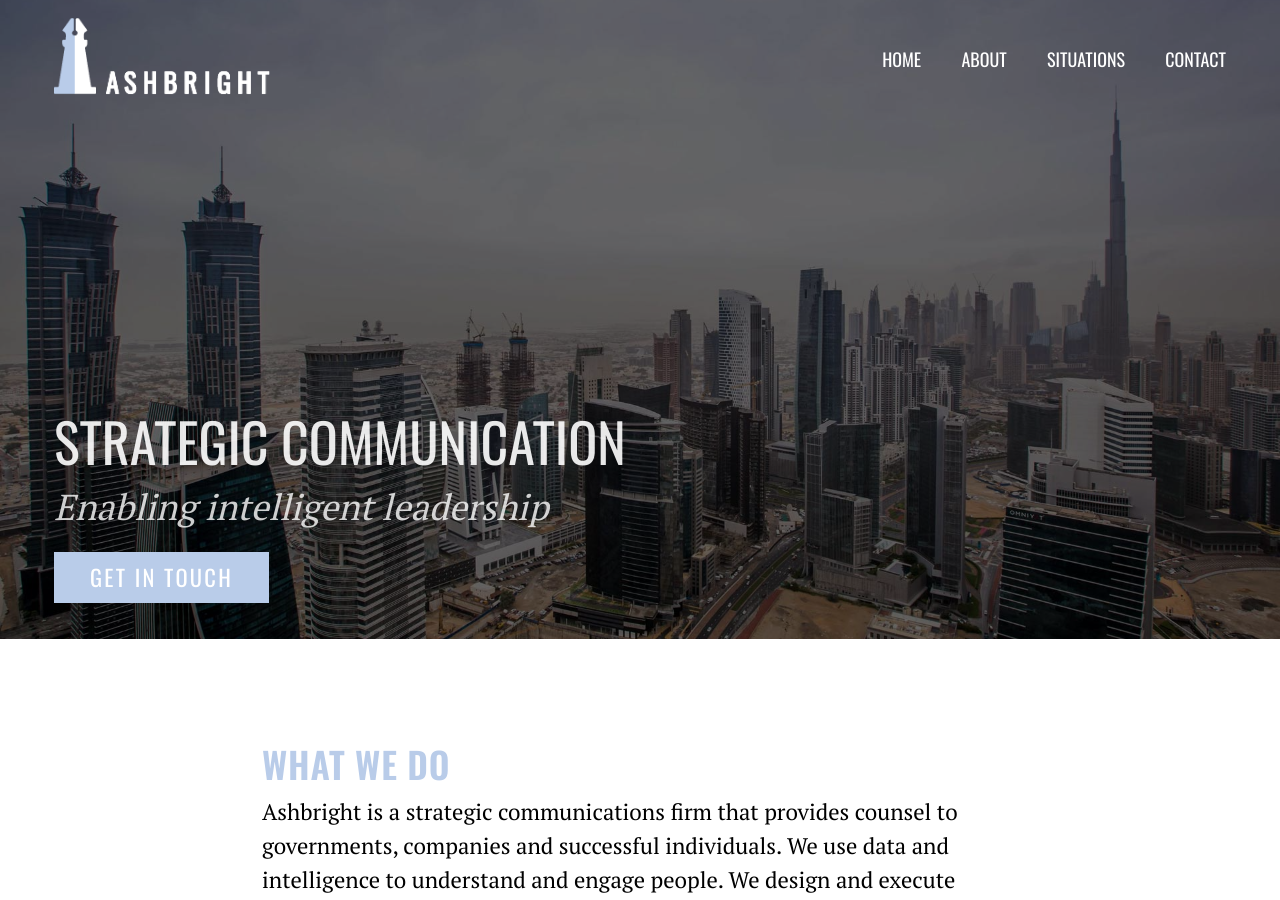
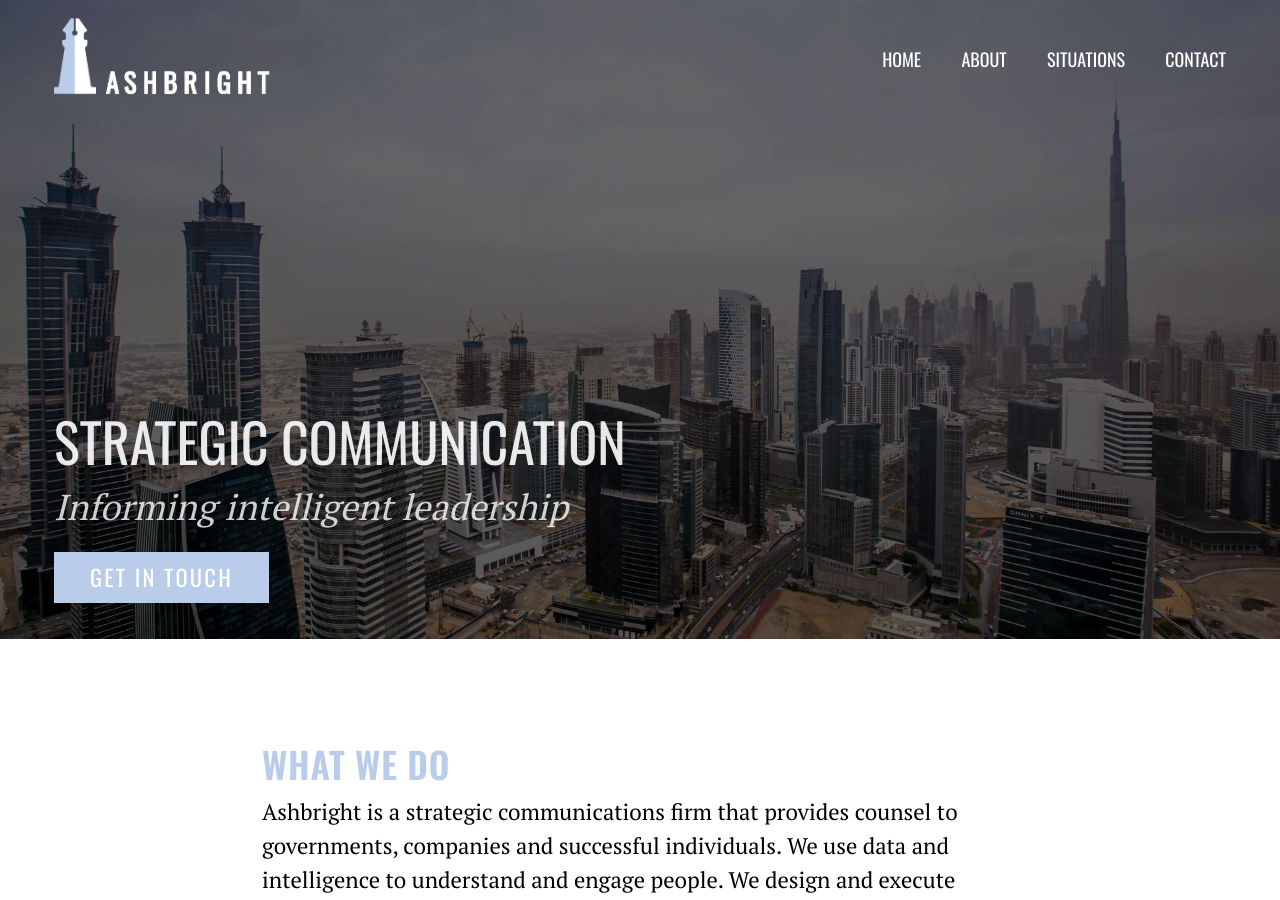
Before and after one commit to wearethoughtfox/ashbright, a Jekyll site: the page built from index.html, in a window 1280 px wide and 900 px high. Built offline with Jekyll 4.4.1, drawn with Linux system fonts in a browser that asks for light colours.

Commit message:
Tweak to title.

```diff
--- a/index.html
+++ b/index.html
@@ -22,7 +22,7 @@ description: Strategic communication
 
       <div class="mt4 mt6-ns mt7-l ph3 tc tl-l ml4-l">
         <h1 class="f-head f-head-ns fw4 white-90 mb0 lh-title ttu">Strategic communication</h1>
-        <p class="f3 f-sub-ns fw1 white-80 mt1 mb3 i">Enabling intelligent leadership</p>
+        <p class="f3 f-sub-ns fw1 white-80 mt1 mb3 i">Informing intelligent leadership</p>
         <a class="ash-sans f5 f3-ns link dim ph3 ph4-l pv2 mb5 mb6-ns mb4-l dib white bg-ashblue ttu tracked" href="mailto:ta@ashbright.com">Get in touch</a>
       </div>
     </div>
```
Also changed, not shown: README.md.
